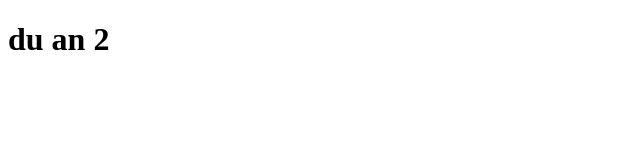
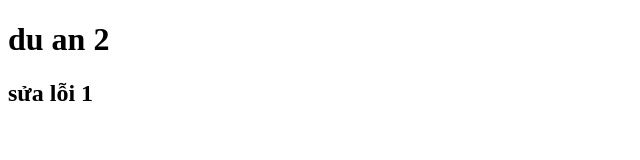
Before and after one commit to hunghoang1108/duan2, a plain HTML site: page index.html in a window 1280 px wide. Shown: the whole page, without its empty margins (0-640 px from the left). Drawn offline with Linux system fonts and the light colour scheme.

Commit message:
sửa lỗi 1

```diff
--- a/index.html
+++ b/index.html
@@ -7,5 +7,6 @@
   </head>
   <body>
     <h1>du an 2</h1>
+    <h2>sửa lỗi 1</h2>
   </body>
 </html>
```
